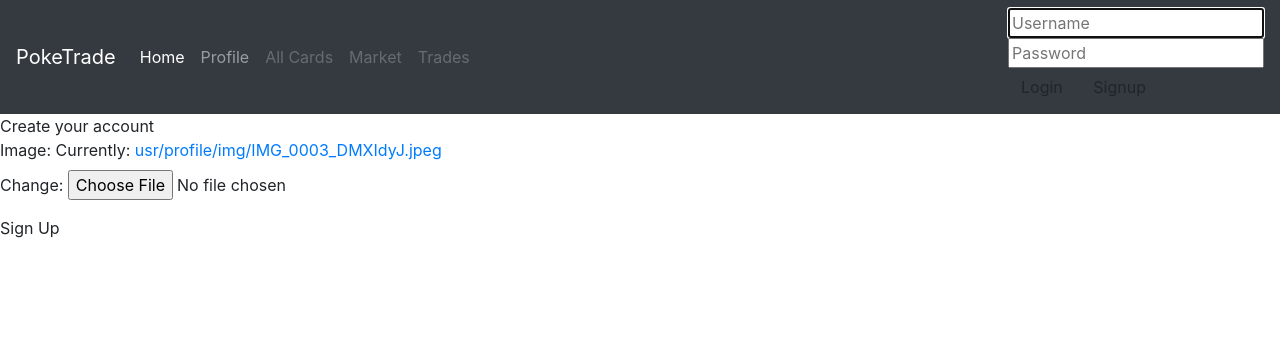
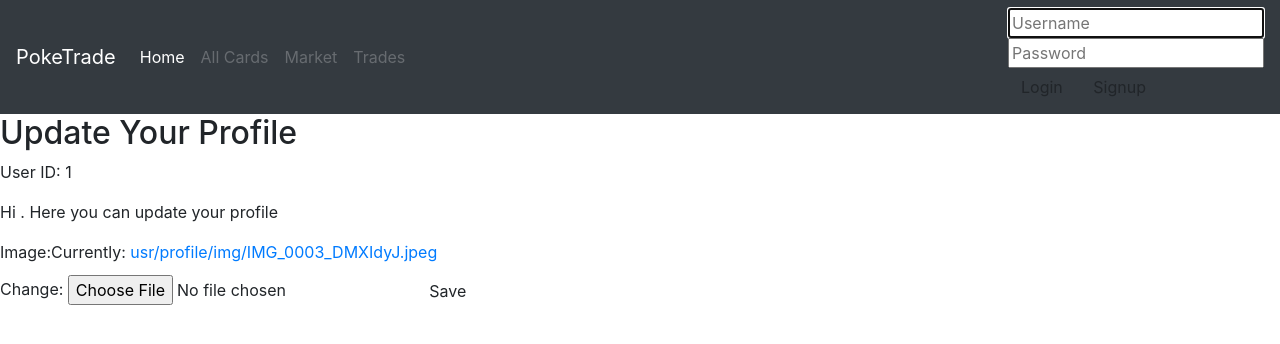
Before and after one commit to roy4ik/pokecards, a Django app: page /profile/1/update in a window 1280 px wide. Shown: the top 344 px of the page. Run offline with Django 3.2, Linux system fonts and the light colour scheme; data comes from the database, SQL or seed files in the repository; both versions use the stored data as it was after the commit; some libraries are stand-ins or nearby versions.

Commit message:
enable file upload for image form

```diff
--- a/accounts/urls.py
+++ b/accounts/urls.py
@@ -8,5 +8,6 @@
     path('', LoginView.as_view(template_name='base/base.html'), name ='login'),
     path('signUp', SignUp.as_view(template_name = 'registration/signUp.html'), name='SignUp'),
     path('logout', LogoutView.as_view(template_name='base/base.html'), name ='logout'),
-    path('profile/<int:pk>/update', ProfileUpdate.as_view(), name='profileupdate')
+    path('profile/<int:pk>/update', ProfileUpdate.as_view(), name='profileupdate'),
+    path('profile/<int:pk>', ProfileDetail, name='profileDetail')
 ]
--- a/accounts/views.py
+++ b/accounts/views.py
@@ -32,13 +32,10 @@
 class ProfileUpdate(UpdateView):
     model = Profile
     form_class = UserProfileForm
-    template_name = 'registration/signUp.html'
+    template_name = 'forms/profile-form.html'
     success_url = 'ProfileUpdate'
     failed_message = "The profile couldn't be updated"
 
-    def form_valid(self,form):
-        super().form_valid(form)
-        user = authenticate(username=form.cleaned_data['username'], password=form.cleaned_data['password1'])
-        if user:
-            login(self.request,user)
-        return redirect(reverse(self.get_success_url()))
+class ProfileDetail(DetailView):
+    model = Profile
+    template_name = 'partials/profile.html'
--- a/tcg/templates/forms/profile-form.html
+++ b/tcg/templates/forms/profile-form.html
@@ -1,4 +1,4 @@
-{% extends 'partials/base.html' %} {% block content %}
+{% extends 'base/base.html' %} {% block content %}
 <div>
     <h2>Update Your Profile</h2>
     <div>
@@ -7,6 +7,8 @@
         <p></p>
     </div>
     <form method='POST' enctype="multipart/form-data">
-        {% csrf_token %}{% load widget_tweaks %} {{form}} <input class="user-info-input btn" class="btn " type="submit" value="Save"></form>
+        {% csrf_token %}{% load widget_tweaks %} {{form}}
+        <input class="user-info-input btn" class="btn" type="submit" value="Save">
+    </form>
 </div>
 {%endblock%}
--- a/tcg/templates/partials/nav.html
+++ b/tcg/templates/partials/nav.html
@@ -8,9 +8,6 @@
         <ul class="navbar-nav mr-auto mt-2 mt-lg-0">
             <li class="nav-item active">
                 <a class="nav-link" href="#">Home <span class="sr-only">(current)</span></a>
-            </li>
-            <li class="nav-item">
-                <a class="nav-link" href="#">Profile</a>
             </li>
             <li class="nav-item">
                 <a class="nav-link disabled" href="#" tabindex="-1" aria-disabled="true">All Cards</a>
--- /dev/null
+++ b/tcg/templates/partials/profile.html
@@ -0,0 +1 @@
+{% extends 'base/base.html' %}
```
Also changed, not shown: db.sqlite3, media/usr/profile/img/IMG_0003.jpeg (added), media/usr/profile/img/IMG_0003_DMXIdyJ.jpeg (added).
